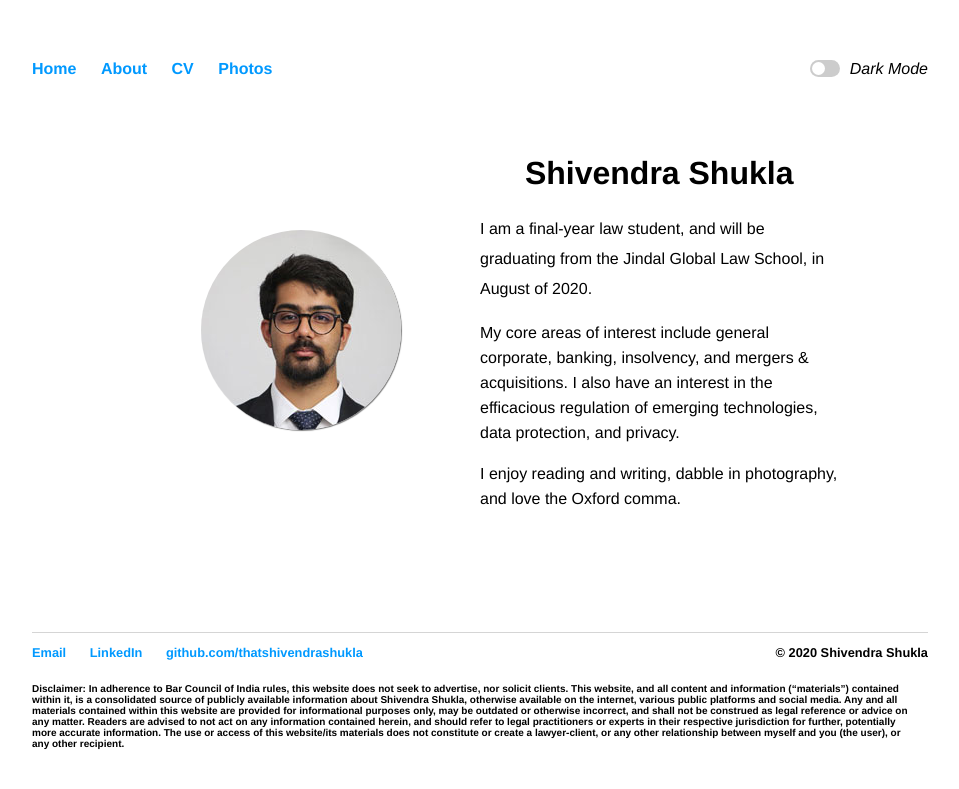
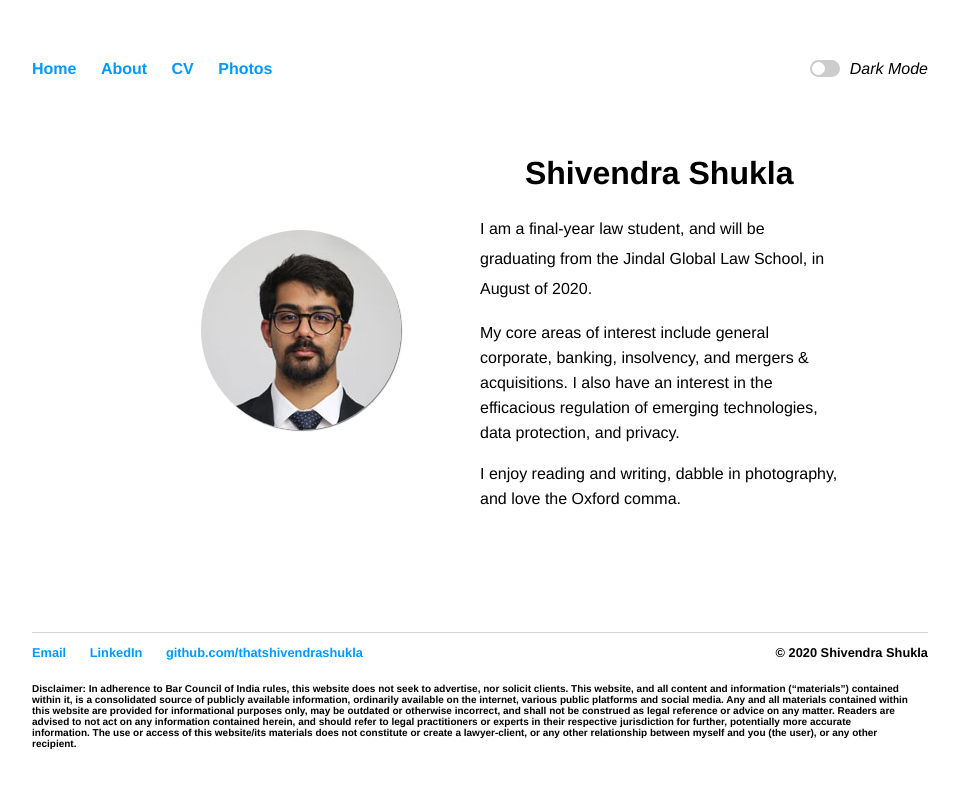
Before and after one commit to thatshivendrashukla/thatshivendrashukla.github.io, a Jekyll site: the page built from index.html, in a window 1280 px wide. Shown: the top 789 px of the page, without its empty margins (160-1119 px from the left). Built offline with Jekyll 4.4.1, drawn with Linux system fonts in a browser that asks for light colours.

Commit message:
Update footer.html

```diff
--- a/_includes/footer.html
+++ b/_includes/footer.html
@@ -6,6 +6,6 @@
 		<span class="copyright">&copy; 2020 Shivendra Shukla</span>
 	</ul>
 	<ul>
-	<li><p small style="font-size: 10px;"><span style="font-weight:bold">Disclaimer:</span> In adherence to Bar Council of India rules, this website does not seek to advertise, nor solicit clients. This website, and all content and information (<q>materials</q>) contained within it, is a consolidated source of publicly available information about Shivendra Shukla, otherwise available on the internet, various public platforms and social media. Any and all materials contained within this website are provided for informational purposes only, may be outdated or otherwise incorrect, and shall not be construed as legal reference or advice on any matter. Readers are advised to not act on any information contained herein, and should refer to legal practitioners or experts in their respective jurisdiction for further, potentially more accurate information. The use or access of this website/its materials does not constitute or create a lawyer-client, or any other relationship between myself and you (the user), or any other recipient.</p></li>
+	<li><p small style="font-size: 10px;"><span style="font-weight:bold">Disclaimer:</span> In adherence to Bar Council of India rules, this website does not seek to advertise, nor solicit clients. This website, and all content and information (<q>materials</q>) contained within it, is a consolidated source of publicly available information, ordinarily available on the internet, various public platforms and social media. Any and all materials contained within this website are provided for informational purposes only, may be outdated or otherwise incorrect, and shall not be construed as legal reference or advice on any matter. Readers are advised to not act on any information contained herein, and should refer to legal practitioners or experts in their respective jurisdiction for further, potentially more accurate information. The use or access of this website/its materials does not constitute or create a lawyer-client, or any other relationship between myself and you (the user), or any other recipient.</p></li>
 	</ul>
 </footer>
```
